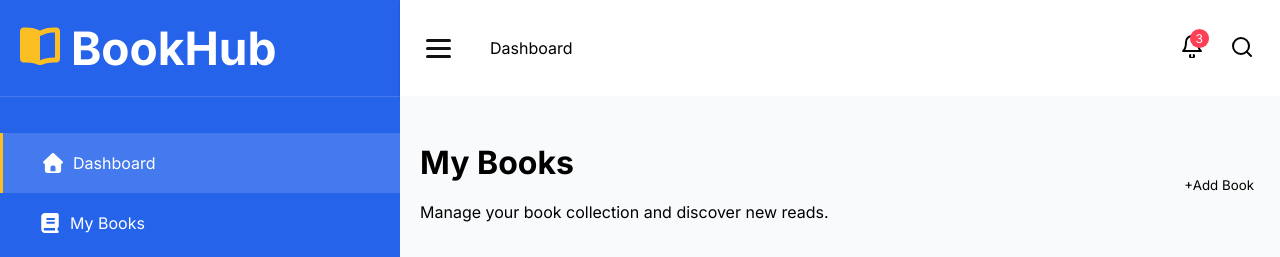
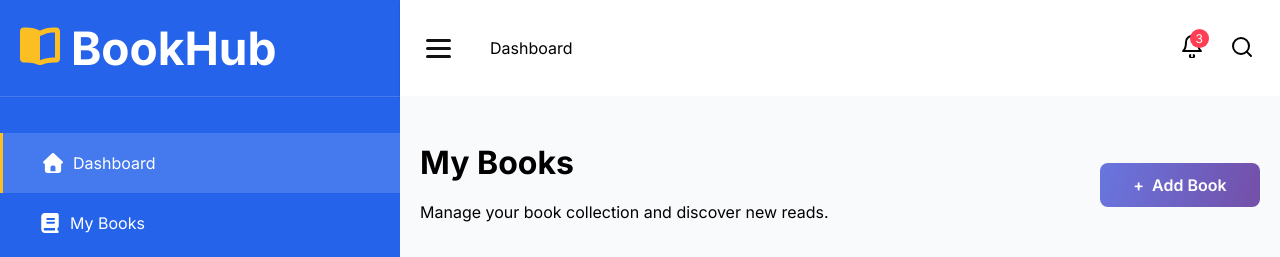
Before and after one commit to mayhemcreates/bookhub, a Vue app in the folder BookHub.Web/: page / in a window 1280 px wide. Shown: the top 257 px of the page. Built offline with nearby package versions, Linux system fonts and the light colour scheme; no server answers; the HTML template or start-up script is replaced by a standard one.

Commit message:
cta styling

```diff
--- a/BookHub.Web/src/assets/styles/_variables.scss
+++ b/BookHub.Web/src/assets/styles/_variables.scss
@@ -6,6 +6,7 @@ $color-grey-1: #f8fafc;
 $color-grey-2: #d1d5db;
 $color-red: #ff3f56;
 $color-black: #121211;
+$linear-gradient: linear-gradient(284deg, rgba(116, 79, 168, 1) 0%, rgba(104, 118, 223, 1) 100%);
 
 $breakpoint-xs: 0;
 $breakpoint-sm: 640px;
@@ -24,4 +25,5 @@ $breakpoint-xxxl: 1450px;
   --color-grey-2: #{$color-grey-2};
   --color-red: #{$color-red};
   --color-black: #{$color-black};
+  --linear-gradient: #{$linear-gradient};
 }
--- a/BookHub.Web/src/assets/styles/main.scss
+++ b/BookHub.Web/src/assets/styles/main.scss
@@ -45,3 +45,17 @@ select {
   border-radius: 4px;
   padding: 16px;
 }
+
+.cta {
+  background: var(--linear-gradient);
+  color: var(--color-white);
+  width: 160px;
+  border-radius: 8px;
+  padding: 12px;
+  font-size: 16px;
+  font-weight: 600;
+
+  span {
+    margin-right: 8px;
+  }
+}
```
